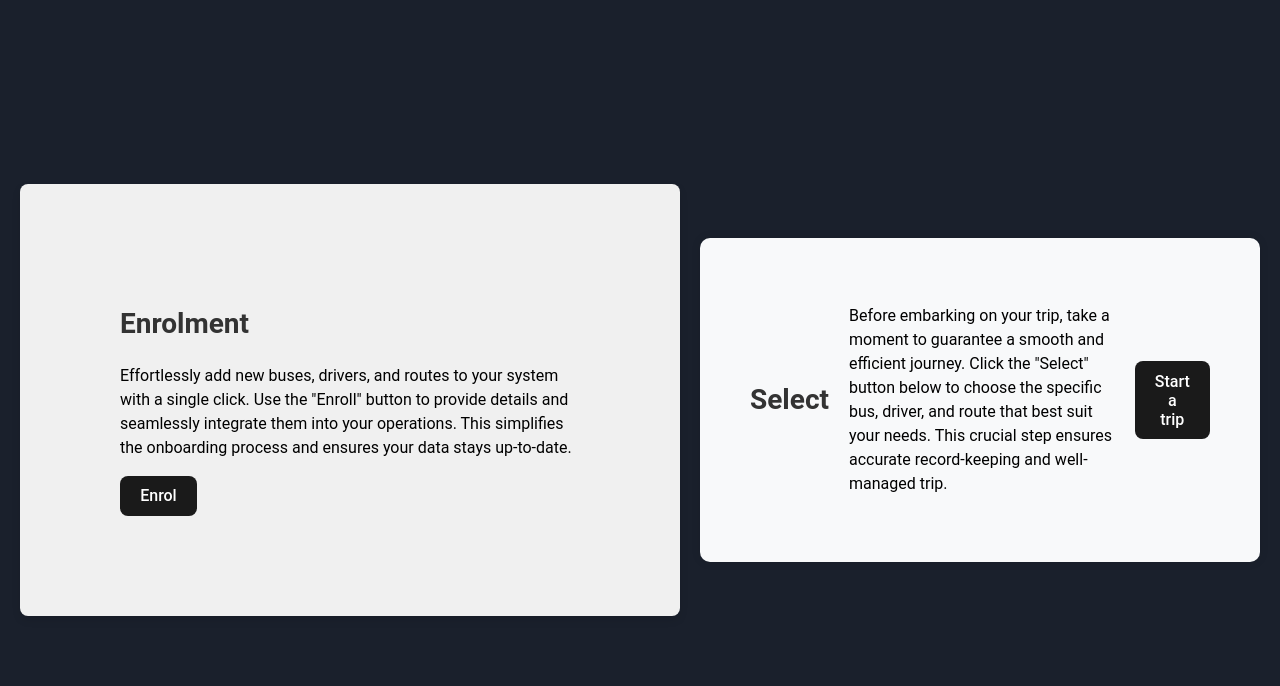
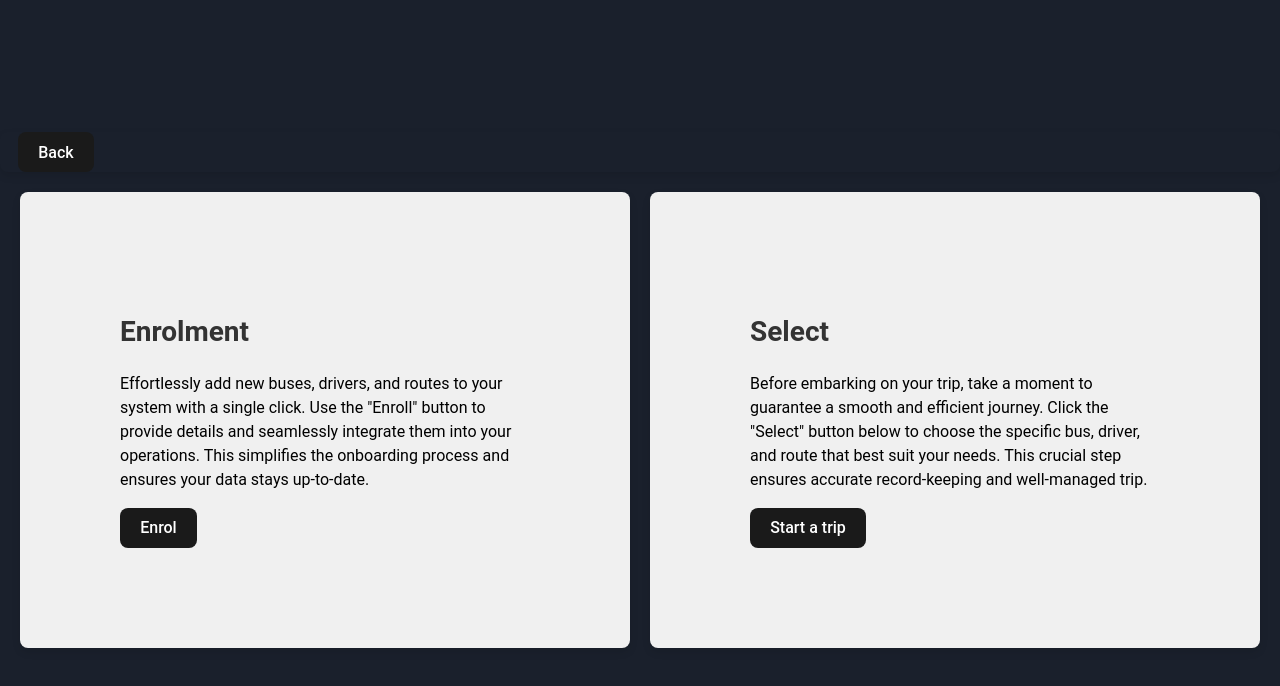
Before and after one commit to sarath-m-s/bus-app-frontend, a React (Vite) app: page /admin in a window 1280 px wide. Shown: the top 686 px of the page. Built offline with nearby package versions, Linux system fonts and the light colour scheme.

Commit message:
Fix button styling and handleBack function in Admin and SelectPage components

```diff
--- a/src/pages/Admin.jsx
+++ b/src/pages/Admin.jsx
@@ -13,15 +13,15 @@ function Admin() {
     navigate("/admin/enrol");
   };
 
-  // const handleBack = () => {
-  //   navigate("/login");
-  // };
+  const handleBack = () => {
+    navigate("/login");
+  };
 
   return (
     <div>
-      {/* <div className="admin-back">
+      <div className="admin-back">
         <button onClick={handleBack}>Back</button>
-      </div> */}
+      </div>
       <div className="admin-container">
         <div className="enrol-container">
           <h1>Enrolment</h1>
--- a/src/pages/RouteEnrol.jsx
+++ b/src/pages/RouteEnrol.jsx
@@ -28,7 +28,11 @@ const handleIntermediateStopChange = (e) => {
       return;
     }
     const stops = new Array(num).fill("");
-    setRouteFormData({ ...routeFormData, numOfIntermediateStops: e.target.value, stops });
+    setRouteFormData({
+      ...routeFormData,
+      numOfIntermediateStops: e.target.value,
+      stops,
+    });
   };
 
   const handleStopChange = (e, index) => {
@@ -46,7 +50,6 @@ const handleIntermediateStopChange = (e) => {
     });
   };
 
-
   const handleSubmit = async (e) => {
     e.preventDefault();
     console.log("Route form data: ", routeFormData);
@@ -60,7 +63,7 @@ const handleIntermediateStopChange = (e) => {
     const routeData = {
       route_name: routeFormData.routeName,
       number_of_stops: routeFormData.numOfIntermediateStops,
-        stops: formatStops(routeFormData.stops)
+      stops: formatStops(routeFormData.stops),
     };
     console.log("Route data: ", routeData);
 
@@ -77,7 +80,7 @@ const handleIntermediateStopChange = (e) => {
 
   const handleBack = () => {
     navigate("/admin/enrol");
-  }
+  };
 
   return (
     <div>
@@ -116,8 +119,12 @@ const handleIntermediateStopChange = (e) => {
           );
         })}
         <div className="route-enrol-container">
-        <button type="reset" onClick={handleBack}>Back</button>
+          <div className="route-enrol-button">
+            <button type="reset" onClick={handleBack}>
+              Back
+            </button>
             <button type="submit">Submit</button>
+          </div>
         </div>
       </form>
       {error && <p style={{ color: "red" }}>{error}</p>}
--- a/src/pages/SelectPage.jsx
+++ b/src/pages/SelectPage.jsx
@@ -88,7 +88,7 @@ function SelectPage() {
 
   return (
     <div>
-      <div className="select-container">
+      <div className="selectPage-container">
         <div>
           <label>Bus:</label>
           <select
@@ -160,7 +160,7 @@ function SelectPage() {
         </div>
       </div>
       <div className="select-button">
-        <button onclick={handleBack}>Back</button>
+        <button onClick={handleBack}>Back</button>
         <button onClick={handleSubmit}>Submit</button>
       </div>
     </div>
--- a/src/styles/Admin.css
+++ b/src/styles/Admin.css
@@ -1,5 +1,5 @@
 .admin-container {
-	display: flex;
+  display: flex;
   justify-content: space-between;
   padding: 20px;
   gap: 20px;
@@ -26,5 +26,14 @@
 }
 
 .select-container h1 {
-    text-align: left;
-  }
+  text-align: left;
+}
+
+.admin-back {
+  display: flex;
+  align-items: center;
+  gap: 101px;
+  border-radius: 8px;
+  box-shadow: 0 4px 8px rgba(0, 0, 0, 0.1);
+  padding-left: 18px;
+}
--- a/src/styles/SelectPage.css
+++ b/src/styles/SelectPage.css
@@ -1,4 +1,4 @@
-.select-container {
+.selectPage-container {
   display: flex;
   flex-direction: row;
   align-items: center;
@@ -42,17 +42,3 @@ select {
   padding-left: 40px;
   padding-top: 20px;
 }
-
-.select-container    /* This is a class selector */
-{
-  display: flex;
-  flex-direction: row;
-  align-items: center;
-  gap: 20px;
-  padding: 50px;
-  background-color: #f8f9fa;
-  border-radius: 10px;
-  box-shadow: 0px 0px 10px rgba(0, 0, 0, 0.1);
-  max-width: 500px;
-  margin: auto;
-}
```
Also changed, not shown: src/styles/RouteEnrol.css (+5 -1 lines). Lines whose indentation alone changed are shown as unchanged.
